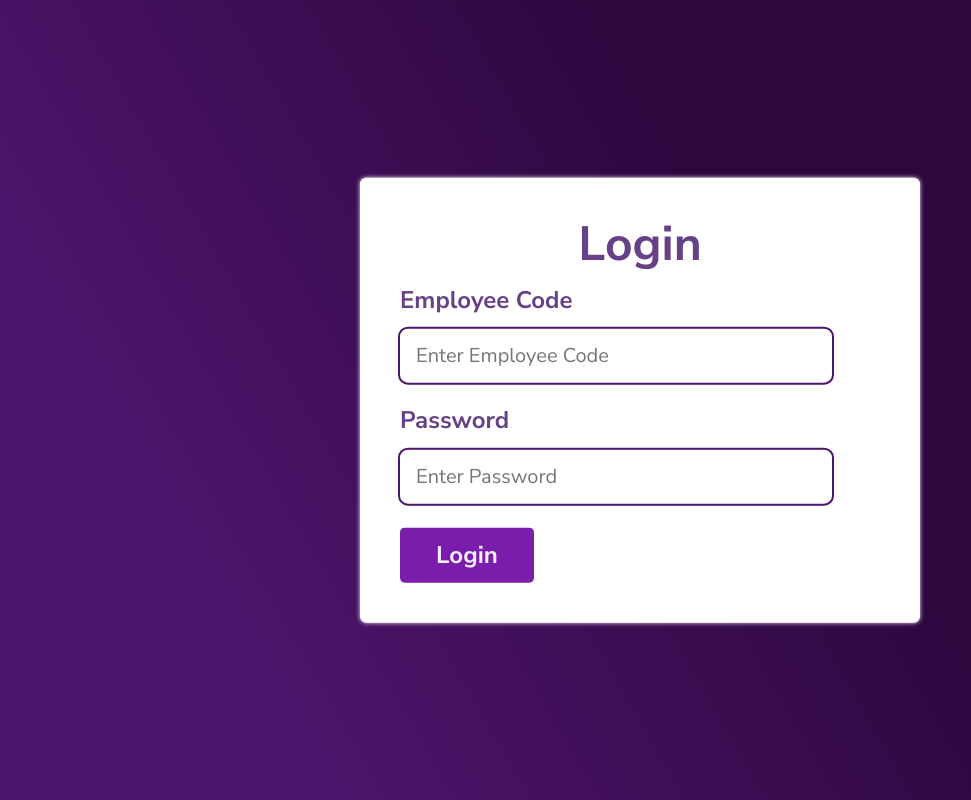
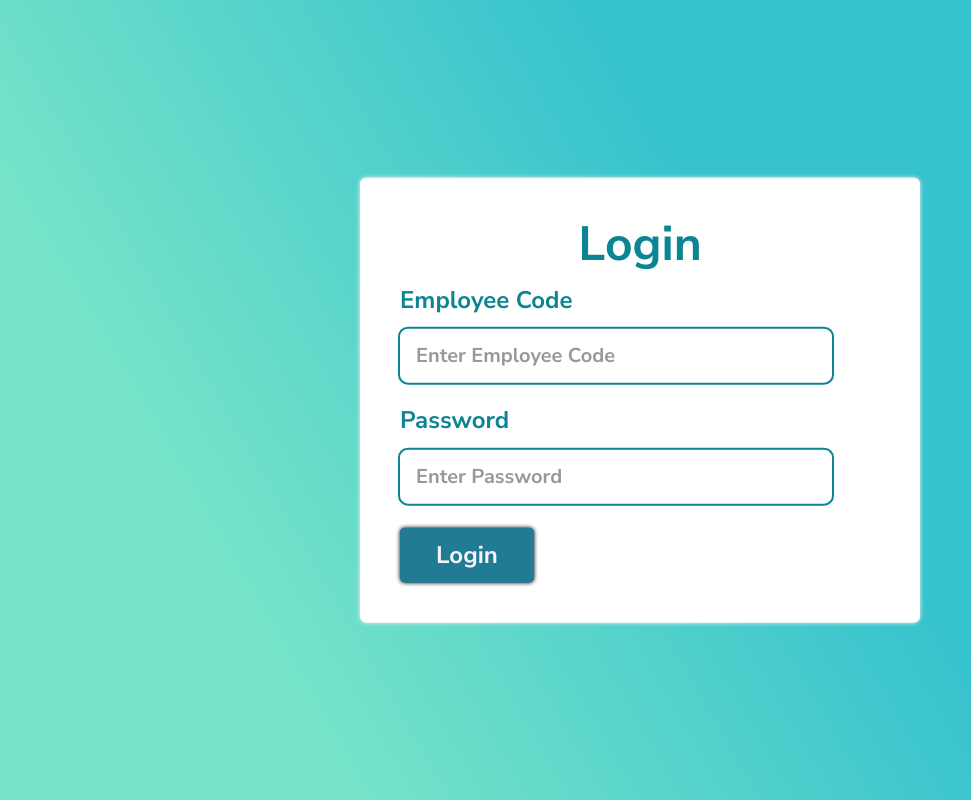
Before and after one commit to sarathme/CRM-backend-react, a React (Vite) app: page /login in a window 1280 px wide. Shown: the whole page, without its empty margins (0-971 px from the left). Built offline with nearby package versions, Linux system fonts and the light colour scheme.

Commit message:
<Patch> Style changes to login component and Change color schema

```diff
--- a/src/index.css
+++ b/src/index.css
@@ -5,12 +5,14 @@
 */
 
 :root {
-  --clr-primary-900: #2e073f;
-  --clr-primary-700: #674188;
-  --clr-primary-600: #4d156b;
-  --clr-primary-400: #7a1cac;
-  --clr-primary-200: #e7d6f0;
-  --clr-accent-100: #f5efff;
+  --clr-primary-900: #001f3f;
+  --clr-primary-800: #088395;
+  --clr-primary-700: #227b94;
+  --clr-primary-600: #0b8494;
+  --clr-primary-400: #36c2ce;
+  --clr-primary-200: #77e4c8;
+  --clr-accent-200: #f5f7f8;
+  --clr-accent-100: #f5f5f5;
 
   --clr-black: hsl(0, 0%, 0%);
   --clr-white: #ffffff;
@@ -60,6 +62,12 @@ dd {
   margin-block-end: 0;
 }
 
+::placeholder {
+  color: var(--clr-black);
+  font-weight: 700;
+  opacity: 0.4;
+}
+
 /* Remove list styles on ul, ol elements with a list role, which suggests default styling will be removed */
 ul[role="list"],
 ol[role="list"] {
@@ -72,9 +80,10 @@ body {
   line-height: 1.5;
   background-image: linear-gradient(
     60deg,
-    var(--clr-primary-600) 20%,
-    var(--clr-primary-900) 60%
+    var(--clr-primary-200) 20%,
+    var(--clr-primary-400) 60%
   );
+  /* background-color: var(--clr-accent-200); */
 }
 
 /* Set shorter line heights on headings and interactive elements */
--- a/src/pages/Login.module.css
+++ b/src/pages/Login.module.css
@@ -8,7 +8,7 @@
   transform: translate(-50%, -50%);
   border-radius: 0.4em;
   padding: 2.5em;
-  color: var(--clr-primary-700);
+  color: var(--clr-primary-600);
   box-shadow: 0 0 4px var(--clr-accent-100);
 }
 
@@ -20,7 +20,7 @@
 }
 
 .container > [type="submit"] {
-  background-color: var(--clr-primary-400);
+  background-color: var(--clr-primary-700);
   color: var(--clr-accent-100);
   font-size: 1.5rem;
   padding: 0.6em 1.5em;
@@ -30,9 +30,11 @@
   outline: none;
   cursor: pointer;
   transition: background-color 250ms, padding 250ms;
+  box-shadow: 0 0 4px var(--clr-black);
 }
 
-.container > [type="submit"]:hover {
-  background-color: var(--clr-primary-600);
+.container > [type="submit"]:hover,
+.container > [type="submit"]:focus {
+  background-color: var(--clr-primary-800);
   padding: 0.6em 2em;
 }
```
Also changed, not shown: src/pages/Login.jsx (+0 -11 lines), 1 other file (tests, documents, lock files or other folders).
